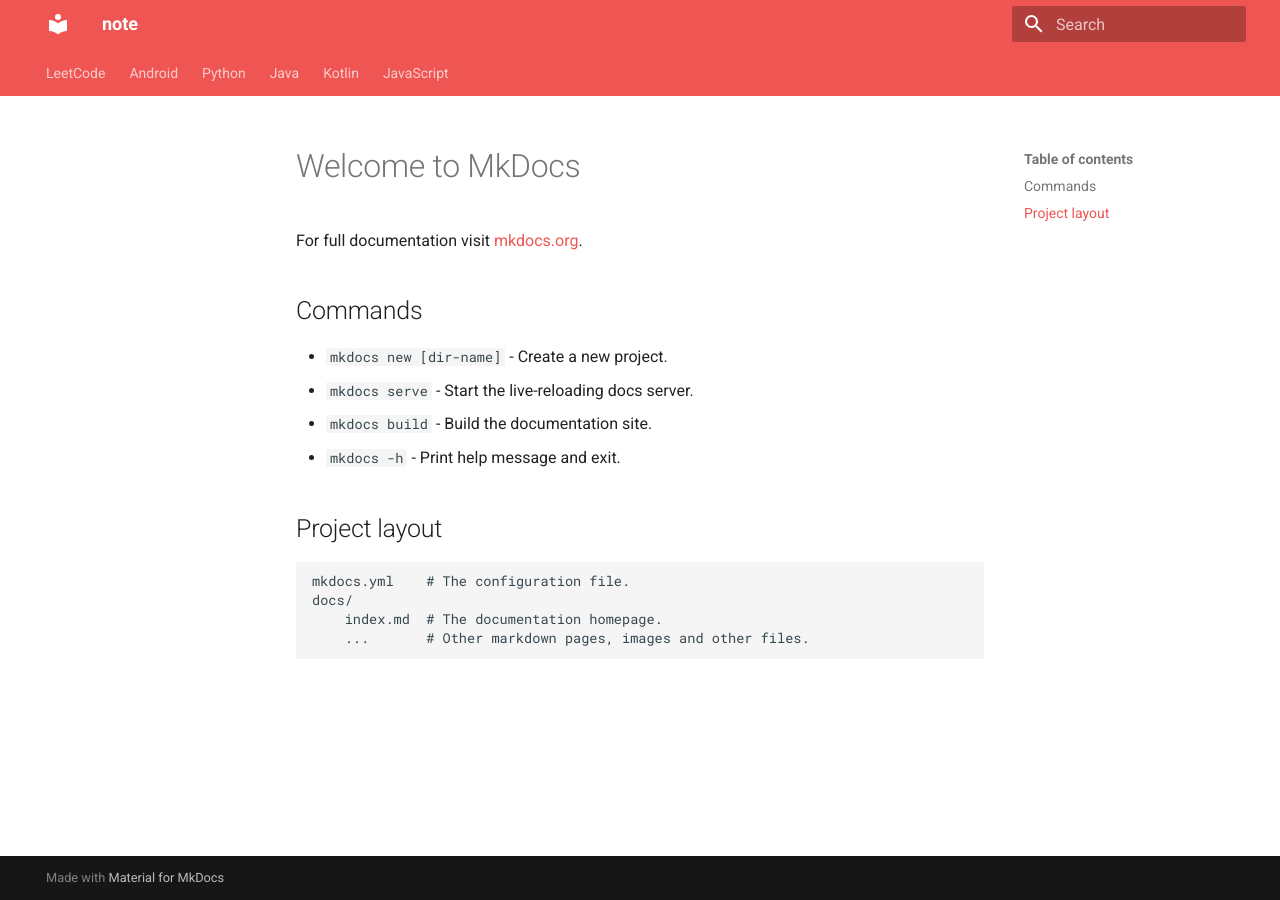
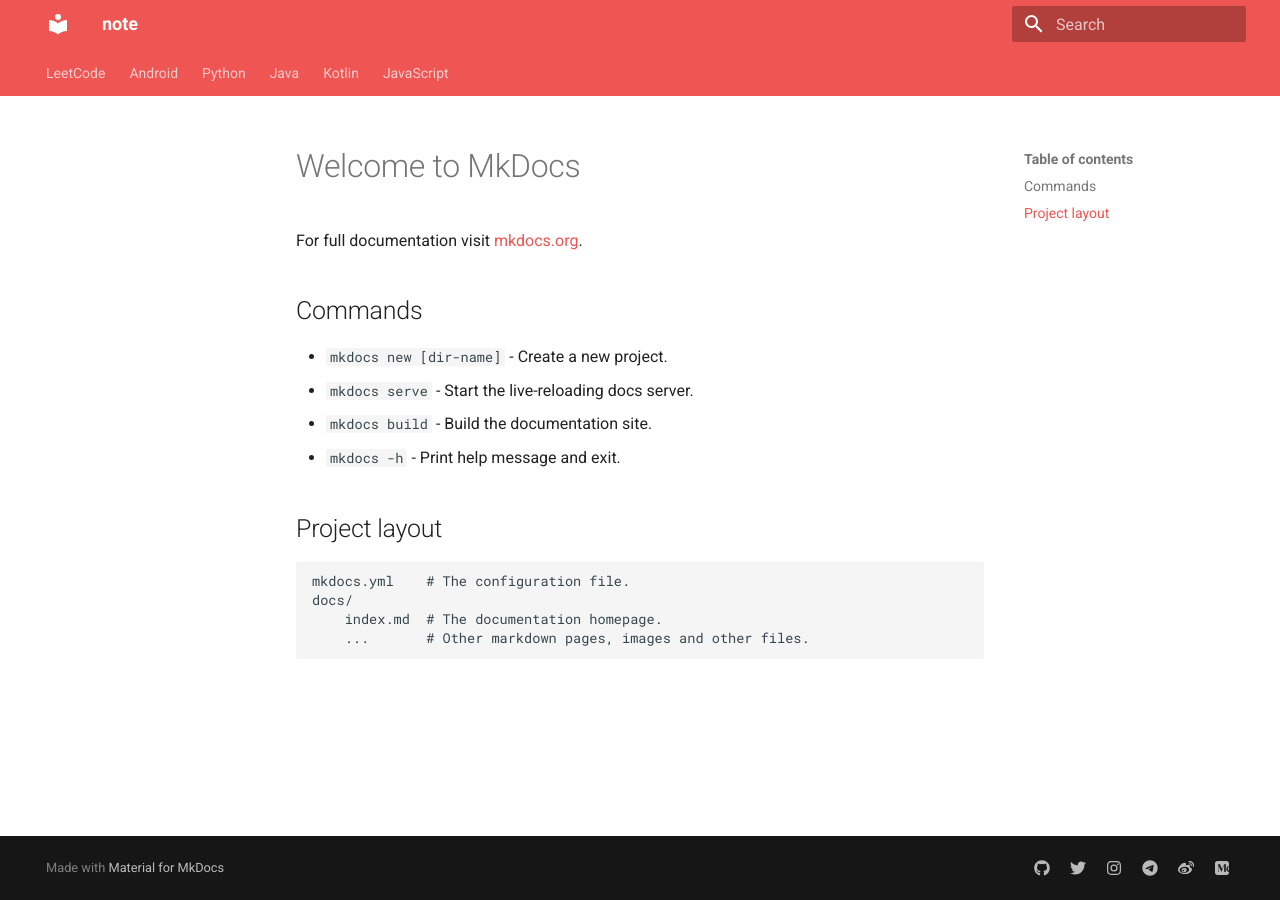
Before and after one commit to malinkang/note, an MkDocs documentation site: the page built from docs/index.md, in a window 1280 px wide. Built offline with MkDocs 1.6.1 and Material for MkDocs 9.7.7, drawn with Linux system fonts in a browser that asks for light colours.

```diff
--- a/mkdocs.yml
+++ b/mkdocs.yml
@@ -1,6 +1,7 @@
 site_name: note
 site_description: 学习笔记
 site_author: malinkang
+
 theme:
   name: material
   palette:
@@ -8,6 +9,21 @@ theme:
     accent: 'red'
   features:
     - navigation.tabs
+
+extra:
+  social:
+    - icon: fontawesome/brands/github
+      link: https://github.com/malinkang
+    - icon: fontawesome/brands/twitter
+      link: https://twitter.com/malinkang
+    - icon: fontawesome/brands/instagram
+      link: https://instagram.com/malinkang
+    - icon: fontawesome/brands/telegram
+      link: https://t.me/malinkang
+    - icon: fontawesome/brands/weibo
+      link: https://weibo.com/malinkang
+    - icon: fontawesome/brands/medium
+      link: https://medium.com/malinkang
 nav:
   - LeetCode:
     - 排序（1）:
```
